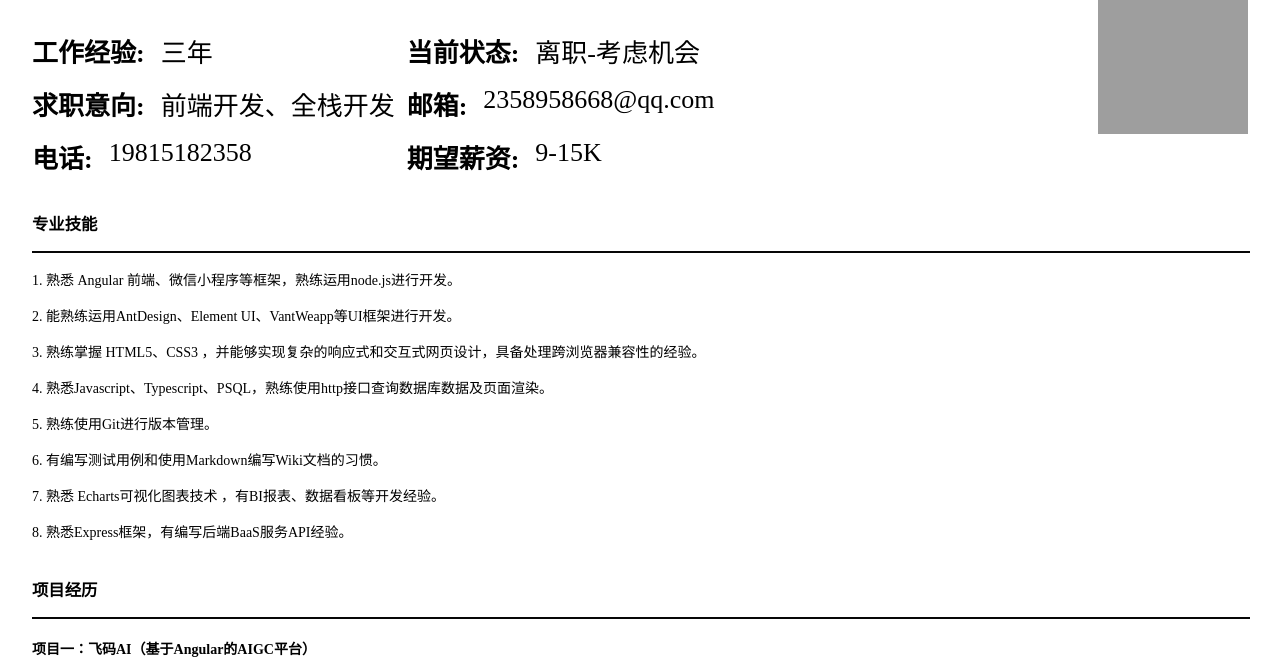
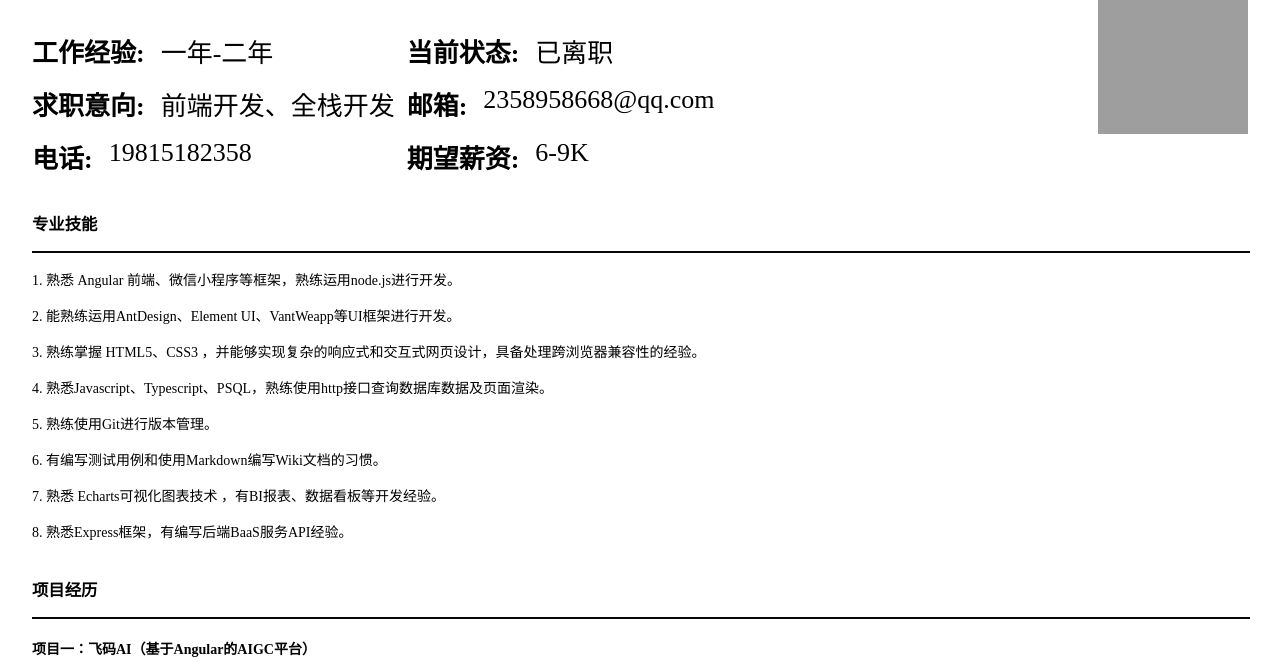
Before and after one commit to wlhqdm/wlhqdm.github.io, a plain HTML site: page index.html in a window 1280 px wide. Shown: the part 137-800 px from the top of the page. Drawn offline with Linux system fonts and the light colour scheme; grey boxes are pictures that could not be loaded.

Commit message:
Update index.html

```diff
--- a/index.html
+++ b/index.html
@@ -7,7 +7,7 @@
           <div style="margin-right: 12px;">
             <div style="display: flex;margin-bottom: 16px;">
               <div style="margin-right: 16px;font-weight: bold;">工作经验:</div>
-              <div>三年</div>
+              <div>一年-二年</div>
             </div>
             <div style="display: flex;margin-bottom: 16px;">
               <div style="margin-right: 16px;font-weight: bold;">求职意向:</div>
@@ -21,7 +21,7 @@
           <div>
             <div style="display: flex;margin-bottom: 16px;">
               <div style="margin-right: 16px;font-weight: bold;">当前状态:</div>
-              <div>离职-考虑机会</div>
+              <div>已离职</div>
             </div>
             <div style="display: flex;margin-bottom: 16px;">
               <div style="margin-right: 16px;font-weight: bold;">邮箱:</div>
@@ -29,7 +29,7 @@
             </div>
             <div style="display: flex;">
               <div style="margin-right: 16px;font-weight: bold;">期望薪资:</div>
-              <div>9-15K</div>
+              <div>6-9K</div>
             </div>
           </div>
         </div>
```
